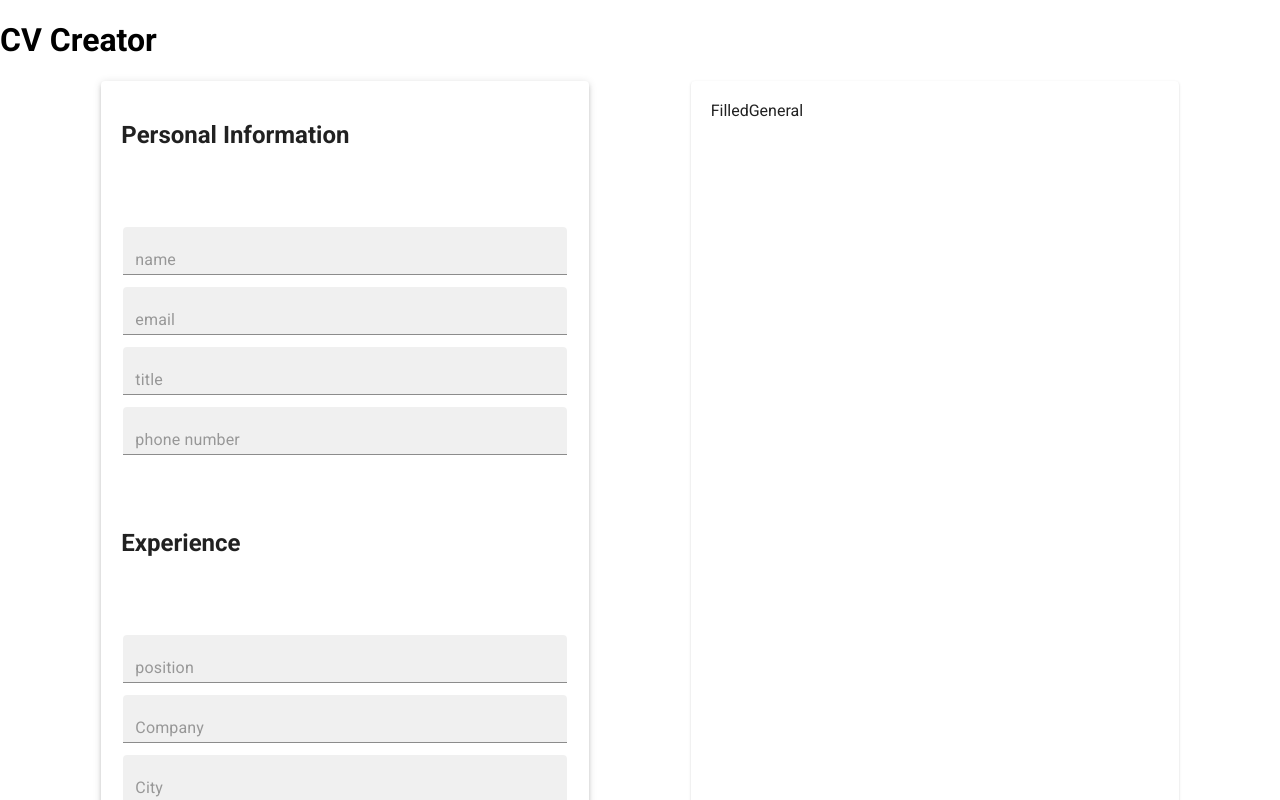
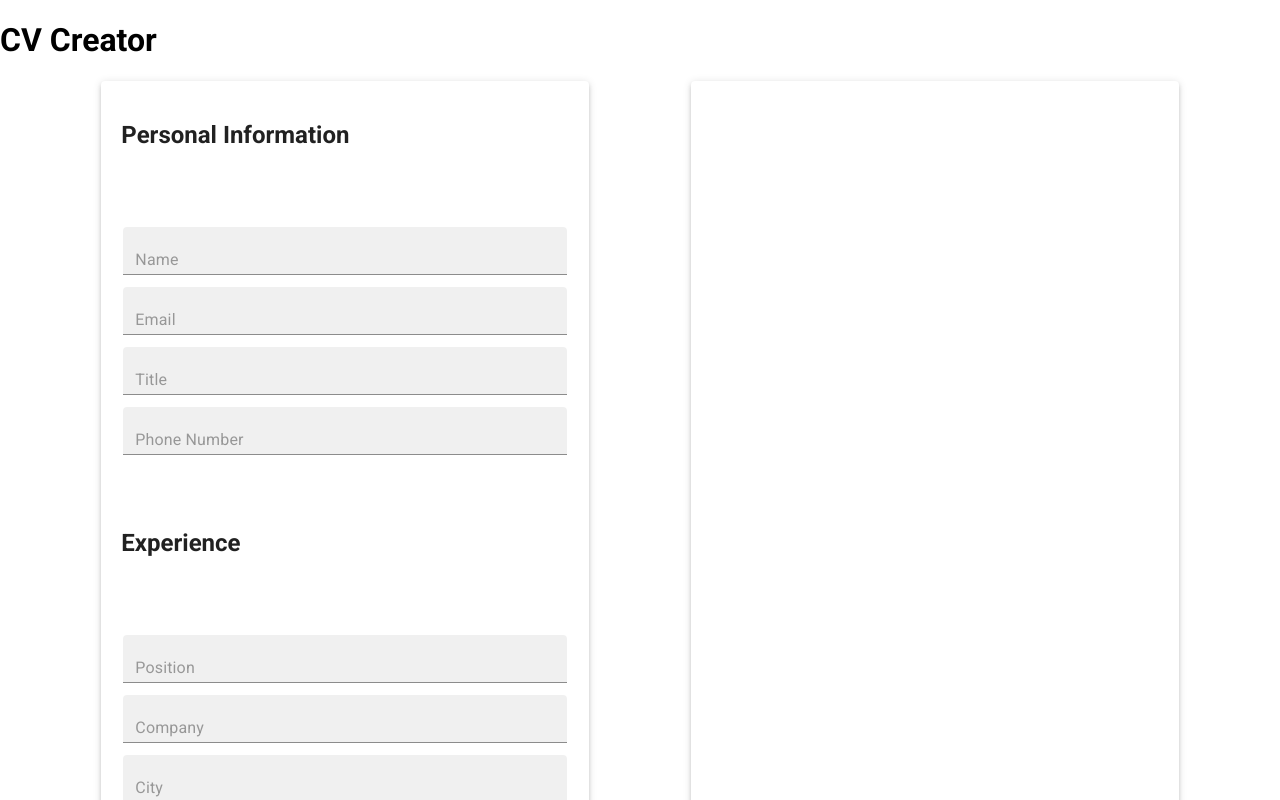
Before and after one commit to andbostick/odin-proj, a React (Create React App) app in the folder cv-app/cv-app/: page / in a window 1280 px wide. Shown: the top 800 px of the page. Built offline with nearby package versions, Linux system fonts and the light colour scheme.

Commit message:
state management for filling forms

```diff
--- a/cv-app/cv-app/src/App.js
+++ b/cv-app/cv-app/src/App.js
@@ -1,27 +1,49 @@
-import './styles/App.css';
-import Education from './components/Education';
-import Experience from './components/Experience';
-import General from './components/General';
-import { Paper } from '@mui/material';
-import FilledGeneral from './components/FilledGeneral';
+import { useState } from "react";
+import "./styles/App.css";
+import Education from "./components/Education";
+import Experience from "./components/Experience";
+import General from "./components/General";
+import { Paper } from "@mui/material";
+import CompletedCV from "./components/CompletedCV";
 
 function App() {
+  const [personalInfo, setPersonalInfo] = useState({
+    name: "",
+    email: "",
+    title: "",
+    number: "",
+  });
+  const [experience, setExperience] = useState({
+    position: "",
+    company: "",
+    city: "",
+    from: "",
+    to: "",
+  });
+  const [education, setEducation] = useState({
+    university: '',
+    city: '',
+    degree: '',
+    subject: '',
+    graduated: '',
+  })
   return (
     <div className="App">
       <header className="App-header">
         <h1>CV Creator</h1>
+      </header>
+      <main className="main-container">
+        <Paper elevation={3} className="container">
+          <General
+            personalInfo={personalInfo}
+            setPersonalInfo={setPersonalInfo}
+          />
 
-      </header>
-      <main className='main-container'>
-      <Paper elevation={3} className='container'>
-      <General />
-        <Experience />
-        <Education />
-      </Paper>
-      <Paper className='container'>
-      <FilledGeneral />
+          <Experience experience={experience} setExperience={setExperience} />
+          <Education education={education} setEducation={setEducation} />
         </Paper>
-        </main>
+        <CompletedCV personalInfo={personalInfo} experience={experience} education={education} />
+      </main>
     </div>
   );
 }
--- /dev/null
+++ b/cv-app/cv-app/src/components/CompletedCV.js
@@ -0,0 +1,17 @@
+import { Paper } from "@mui/material";
+import FilledGeneral from "./FilledGeneral";
+import FilledExperience from "./FilledExperience";
+import FilledEducation from "./FilledEducation";
+import '../styles/completed.css'
+
+import React from 'react'
+
+export default function CompletedCV({personalInfo, experience,education}) {
+  return (
+    <Paper className="container" elevation={3}>
+          <FilledGeneral personalInfo={personalInfo} />
+          <FilledExperience experience={experience} />
+          <FilledEducation education={education} />
+        </Paper>
+  )
+}
--- a/cv-app/cv-app/src/components/Education.js
+++ b/cv-app/cv-app/src/components/Education.js
@@ -1,16 +1,21 @@
 import React from "react";
 import { TextField } from "@mui/material";
 
-export default function Education() {
+export default function Education({setEducation, education}) {
+  function handleChange(e) {
+    let key = e.target.name;
+    let value = e.target.value;
+    setEducation({ ...education, [key]: value });
+  }
   return (
     <section>
       <h2>Education</h2>
       <form>
-        <TextField variant="filled" size="small" margin="dense" placeholder="University name" />
-        <TextField variant="filled" size="small" margin="dense" placeholder="City" />
-        <TextField variant="filled" size="small" margin="dense" placeholder="Degree" />
-        <TextField variant="filled" size="small" margin="dense" placeholder="Subject" />
-        <TextField variant="filled" size="small" margin="dense" placeholder="Year Graduated" />
+        <TextField onChange={handleChange} variant="filled" size="small" margin="dense" placeholder="University name" name="university"/>
+        <TextField onChange={handleChange} variant="filled" size="small" margin="dense" placeholder="City" name="city"/>
+        <TextField onChange={handleChange} variant="filled" size="small" margin="dense" placeholder="Degree" name="degree"/>
+        <TextField onChange={handleChange} variant="filled" size="small" margin="dense" placeholder="Subject" name="subject"/>
+        <TextField onChange={handleChange} variant="filled" size="small" margin="dense" placeholder="Year Graduated" name="graduated"/>
       </form>
     </section>
   );
--- a/cv-app/cv-app/src/components/Experience.js
+++ b/cv-app/cv-app/src/components/Experience.js
@@ -1,22 +1,61 @@
-import React from 'react'
-import { TextField } from '@mui/material';
+import React from "react";
+import { TextField } from "@mui/material";
 
-export default function Experience() {
+export default function Experience({ setExperience, experience }) {
+  function handleChange(e) {
+    let key = e.target.name;
+    let value = e.target.value;
+    setExperience({ ...experience, [key]: value });
+  }
+
   return (
-      <section>
-          <h2>Experience</h2>
-          <form>
+    <section>
+      <h2>Experience</h2>
+      <form>
+        <TextField
+          onChange={handleChange}
+          variant="filled"
+          size="small"
+          margin="dense"
+          placeholder="Position"
+          name="position"
+        />
 
-              <TextField variant="filled" size="small" margin="dense" placeholder="position" />
+        <TextField
+          onChange={handleChange}
+          variant="filled"
+          size="small"
+          margin="dense"
+          placeholder="Company"
+          name="company"
+        />
 
-          <TextField variant="filled" size="small" margin="dense" placeholder="Company"/>
+        <TextField
+          onChange={handleChange}
+          variant="filled"
+          size="small"
+          margin="dense"
+          placeholder="City"
+          name="city"
+        />
 
-              <TextField variant="filled" size="small" margin="dense" placeholder="City" />
-
-
-              <TextField variant="filled" size="small" margin="dense" placeholder="From" />
-              <TextField variant="filled" size="small" margin="dense" placeholder="To"/>
-          </form>
-      </section>
-  )
+        <TextField
+          onChange={handleChange}
+          variant="filled"
+          size="small"
+          margin="dense"
+          placeholder="From"
+          name="from"
+        />
+        <TextField
+          onChange={handleChange}
+          variant="filled"
+          size="small"
+          margin="dense"
+          placeholder="To"
+          name="to"
+        />
+      </form>
+    </section>
+  );
 }
--- /dev/null
+++ b/cv-app/cv-app/src/components/FilledEducation.js
@@ -0,0 +1,13 @@
+import React from 'react'
+
+export default function FilledEducation({ education }) {
+  return (
+      <div>
+          <h2>{education.university}</h2>
+          <p>{education.city}</p>
+          <p>{education.degree}</p>
+          <p>{education.subject}</p>
+          <p>{education.graduated}</p>
+      </div>
+  )
+}
--- /dev/null
+++ b/cv-app/cv-app/src/components/FilledExperience.js
@@ -0,0 +1,13 @@
+import React from 'react'
+
+export default function FilledExperience({experience}) {
+  return (
+      <div>
+          <h2>{experience.position}</h2>
+          <p>{experience.company}</p>
+          <p>{experience.city}</p>
+          <p>{experience.from}</p>
+          <p>{experience.to}</p>
+      </div>
+  )
+}
--- a/cv-app/cv-app/src/components/FilledGeneral.js
+++ b/cv-app/cv-app/src/components/FilledGeneral.js
@@ -1,7 +1,12 @@
 import React from 'react'
 
-export default function FilledGeneral() {
+export default function FilledGeneral({personalInfo}) {
   return (
-    <div>FilledGeneral</div>
+    <div>
+      <h2>{personalInfo.name}</h2>
+      <p>{personalInfo.email}</p>
+      <p>{personalInfo.title}</p>
+      <p>{personalInfo.number}</p>
+    </div>
   )
 }
--- a/cv-app/cv-app/src/components/General.js
+++ b/cv-app/cv-app/src/components/General.js
@@ -2,18 +2,32 @@ import React from "react";
 import '../styles/Input.css'
 import { TextField } from '@mui/material';
 
-export default function General() {
+
+
+
+export default function General({personalInfo, setPersonalInfo}) {
+
+
+
+  function handleChange(e) {
+    let key = e.target.name;
+    let value = e.target.value;
+    setPersonalInfo({...personalInfo, [key]: value})
+
+  }
+
   return (
     <section>
       <h2>Personal Information</h2>
       <form>
-        <TextField variant="filled" size="small" margin="dense" type="text" placeholder="name" />
+      <TextField  onChange={handleChange} variant="filled" size="small" margin="dense" name="name" placeholder="Name" />
+      <TextField onChange={handleChange} variant="filled" size="small" margin="dense" name="email" placeholder="Email" />
+      <TextField onChange={handleChange} variant="filled" size="small" margin="dense" name="title" placeholder="Title" />
+      <TextField onChange={handleChange} variant="filled" size="small" margin="dense" name="number" placeholder="Phone Number" />
 
-        <TextField variant="filled" size="small" margin="dense" placeholder="email" />
 
-        <TextField variant="filled" size="small" margin="dense" placeholder="title" />
 
-        <TextField variant="filled" size="small" margin="dense" placeholder="phone number" />
+
       </form>
     </section>
   );
--- /dev/null
+++ b/cv-app/cv-app/src/styles/completed.css
@@ -0,0 +1,4 @@
+.container {
+  padding: 20px;
+  width: 35%;
+}
```
